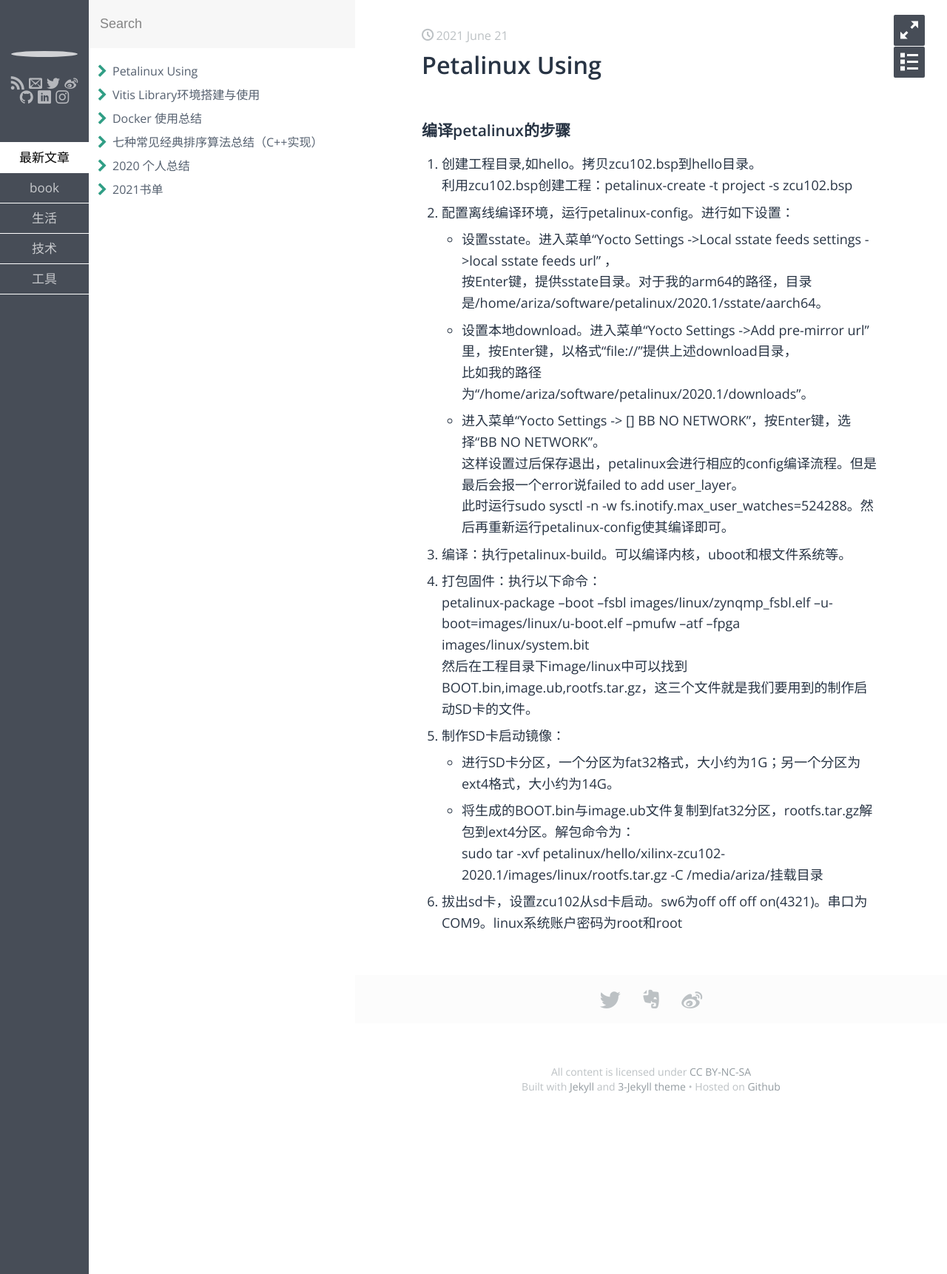
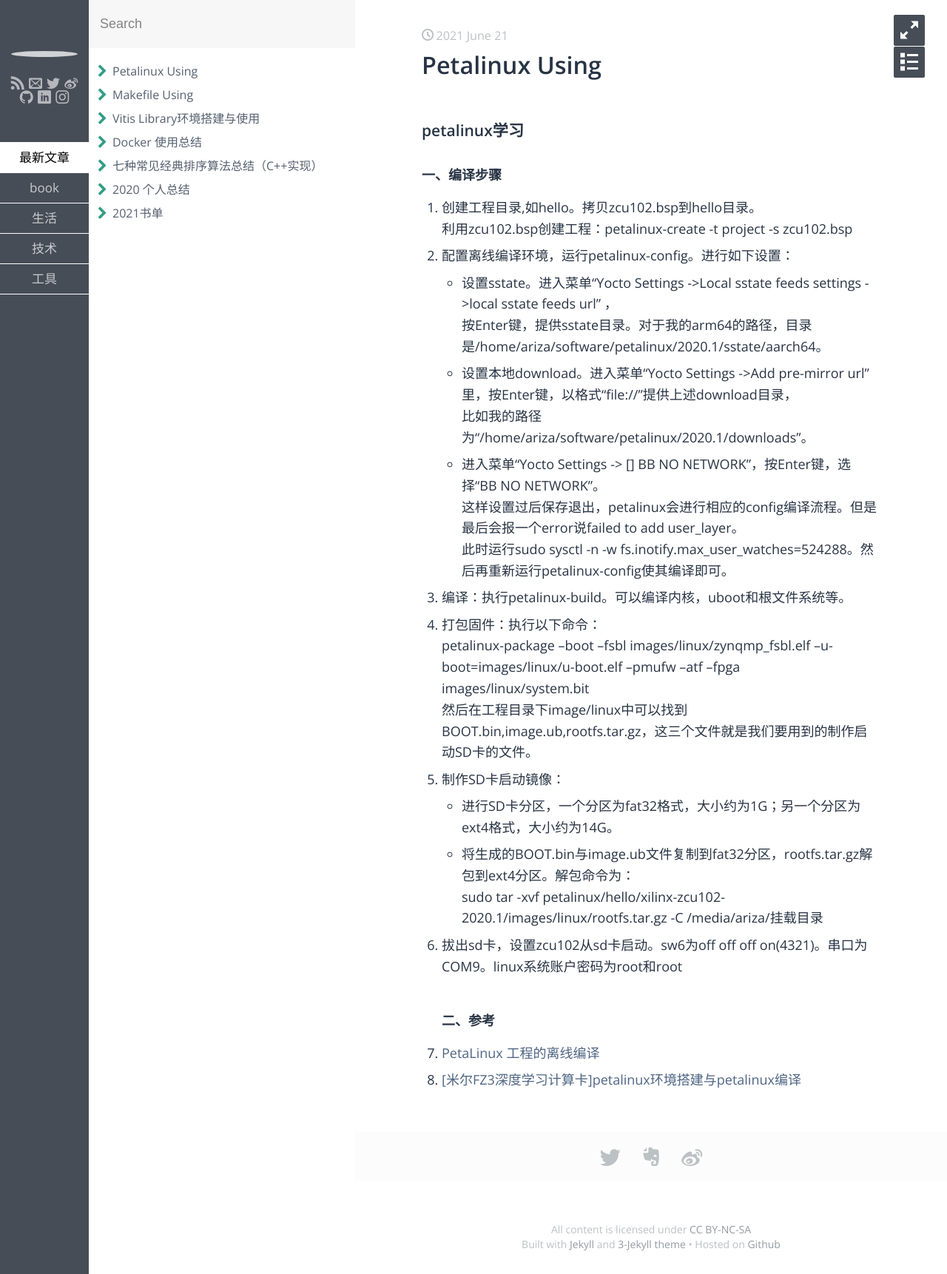
Before and after one commit to lsplf/lsplf.github.io, a Jekyll site: the page built from _posts/tech/2021-6-21-petalinux-using.md, in a window 1280 px wide. Shown: the whole page at 74% size. Built offline with Jekyll 4.4.1, drawn with Linux system fonts in a browser that asks for light colours; some web fonts are replaced; our own code applies the rules of GitHub Pages for plain Markdown files.

Commit message:
[NEW]add makefile using
Signed-off-by: lsplf <1559407944@qq.com>

```diff
--- a/_posts/tech/2021-6-21-petalinux-using.md
+++ b/_posts/tech/2021-6-21-petalinux-using.md
@@ -1,4 +1,7 @@
-### 编译petalinux的步骤
+### petalinux学习
+
+#### 一、编译步骤
+
 1. 创建工程目录,如hello。拷贝zcu102.bsp到hello目录。
    利用zcu102.bsp创建工程：petalinux-create -t project -s zcu102.bsp
 2. 配置离线编译环境，运行petalinux-config。进行如下设置：
@@ -18,3 +21,6 @@
 *  将生成的BOOT.bin与image.ub文件复制到fat32分区，rootfs.tar.gz解包到ext4分区。解包命令为：
    sudo tar -xvf petalinux/hello/xilinx-zcu102-2020.1/images/linux/rootfs.tar.gz -C /media/ariza/挂载目录
 7. 拔出sd卡，设置zcu102从sd卡启动。sw6为off off off on(4321)。串口为COM9。linux系统账户密码为root和root
+#### 二、参考
+1. [PetaLinux 工程的离线编译](https://www.cnblogs.com/hankfu/p/14074595.html)
+2. [[米尔FZ3深度学习计算卡]petalinux环境搭建与petalinux编译](https://www.cirmall.com/bbs/thread-197656-1-1.html)
```
Also changed, not shown: _posts/tech/2021-6-21-makefile-using.md (added, +39 -0 lines).
